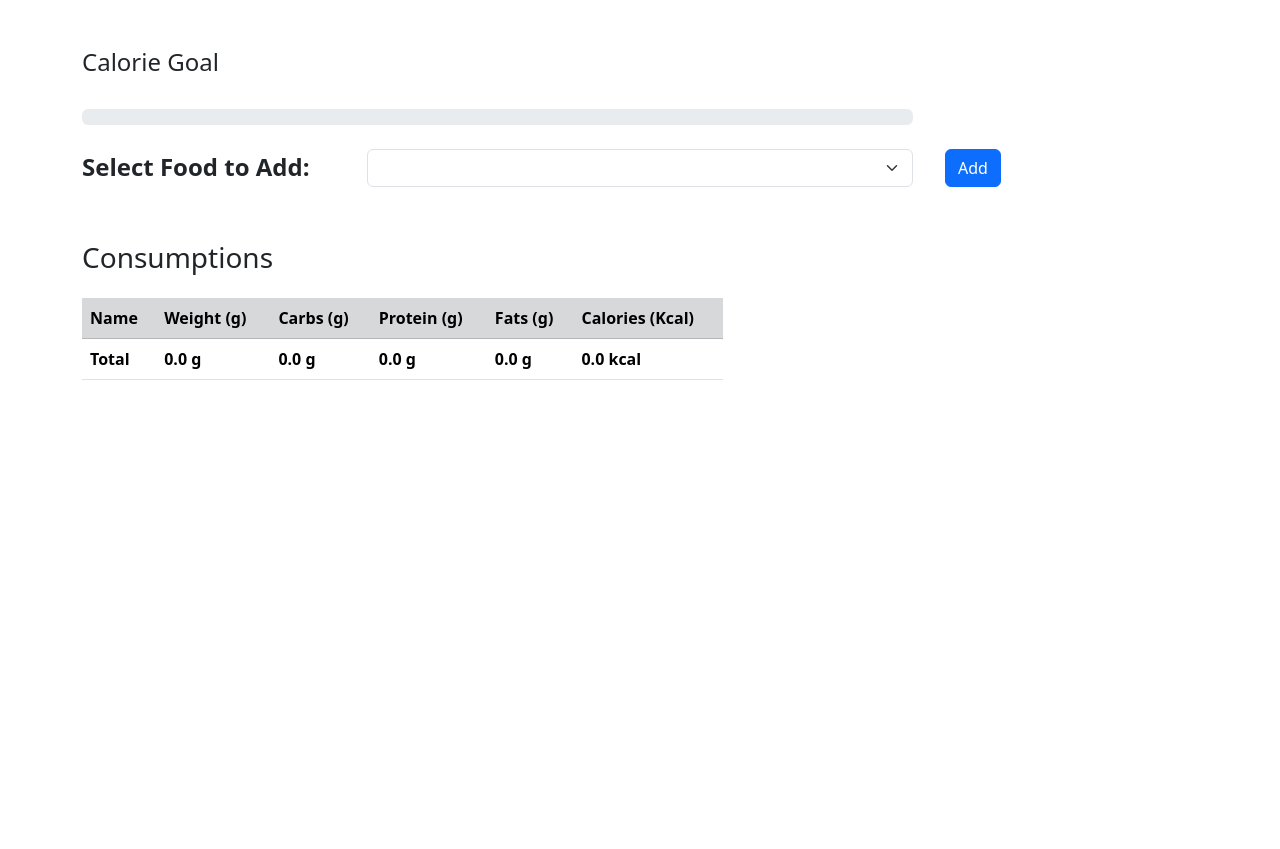
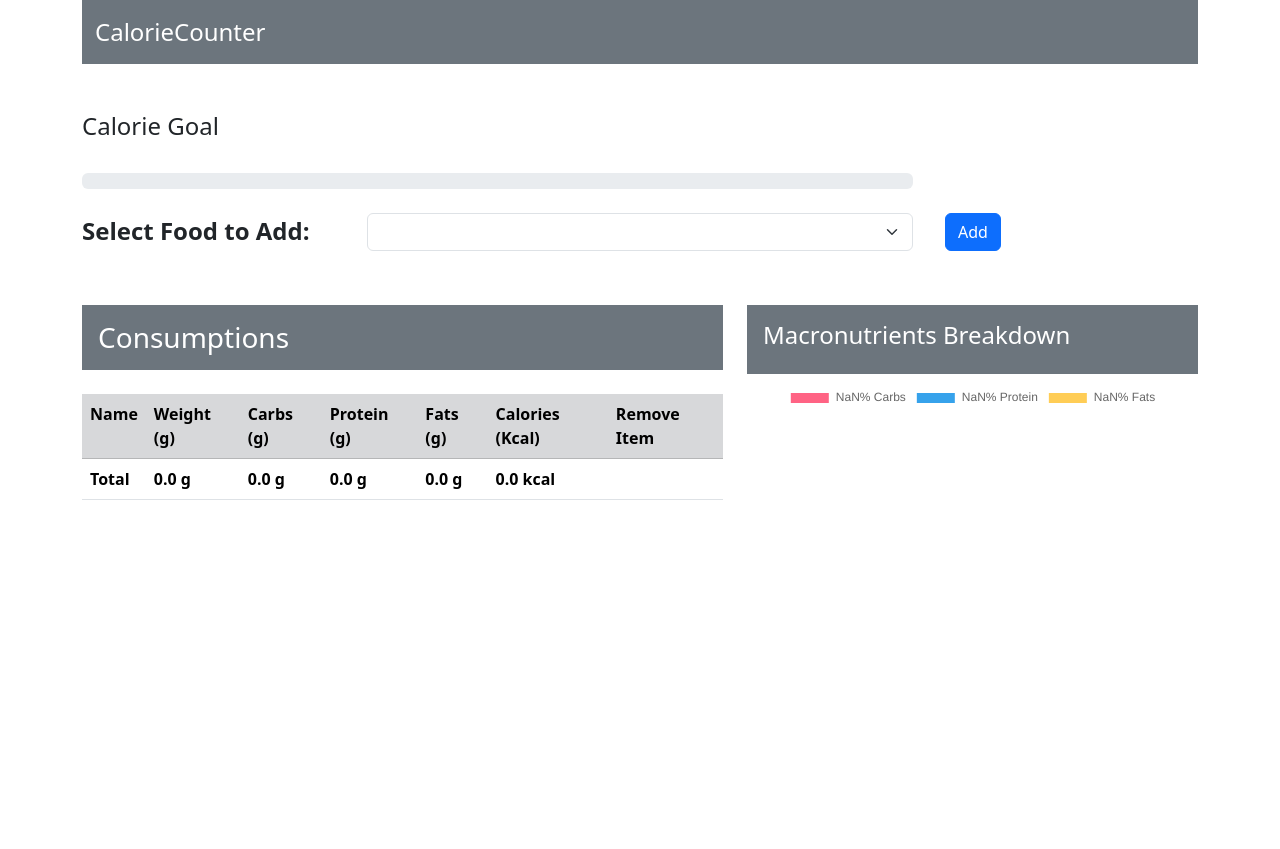
Before and after one commit to prateekkumaroriginal/CalorieCounter, a Django app: page / in a window 1280 px wide. Before the commit the page ends 380 px from the top, so only its background shows below. Run offline with Django 4.2, Linux system fonts and the light colour scheme; the visitor is signed in with stand-in values (Sample User, id 1); data that the repository does not hold is empty.

Commit message:
Add chart and delete function

```diff
--- a/calorie_counter/counter/templates/counter/index.html
+++ b/calorie_counter/counter/templates/counter/index.html
@@ -4,23 +4,32 @@
 <head>
     <meta charset="UTF-8">
     <meta name="viewport" content="width=device-width, initial-scale=1.0">
-    <title>Document</title>
+    <title>CalorieCounter</title>
     <link href="https://cdn.jsdelivr.net/npm/bootstrap@5.3.2/dist/css/bootstrap.min.css" rel="stylesheet"
         integrity="sha384-T3c6CoIi6uLrA9TneNEoa7RxnatzjcDSCmG1MXxSR1GAsXEV/Dwwykc2MPK8M2HN" crossorigin="anonymous">
     <script src="https://cdn.jsdelivr.net/npm/bootstrap@5.3.2/dist/js/bootstrap.bundle.min.js"
         integrity="sha384-C6RzsynM9kWDrMNeT87bh95OGNyZPhcTNXj1NW7RuBCsyN/o0jlpcV8Qyq46cDfL"
         crossorigin="anonymous"></script>
+    <script src="https://cdn.jsdelivr.net/npm/chart.js"></script>
 </head>
 
 <body>
     <div class="container">
+        <div class="row">
+            <div class="col-md-12">
+                <nav class="navbar navbar-dark bg-secondary">
+                    <a href="/" class="btn navbar-brand fs-4"><span>CalorieCounter</span></a>
+                </nav>
+            </div>
+        </div>
         <br><br>
 
         <h4>Calorie Goal</h4><br>
         <div class="row">
             <div class="col-md-9">
                 <div class="progress">
-                    <div class="progress-bar bg-success" role="progressbar" style="width: 0%" aria-valuenow="0" aria-valuemin="0" aria-valuemax="100"></div>
+                    <div class="progress-bar bg-success" role="progressbar" style="width: 0%" aria-valuenow="0"
+                        aria-valuemin="0" aria-valuemax="100"></div>
                 </div>
             </div>
         </div>
@@ -30,7 +39,8 @@
                     {% csrf_token %}
                     <div class="row form-group">
                         <div class="col-md-3">
-                            <label class="form-label fs-4" for="food_consumed"><strong>Select Food to Add:</strong></label>
+                            <label class="form-label fs-4" for="food_consumed"><strong>Select Food to
+                                    Add:</strong></label>
                         </div>
                         <div class="col-md-6">
                             <select class="form-select" name="food_consumed" id="food_consumed">
@@ -49,7 +59,7 @@
 
         <div class="row">
             <div class="col-md-7">
-                <h3 class="my-4">Consumptions</h3>
+                <h3 class="my-4 card-header text-white bg-secondary p-3">Consumptions</h3>
                 <table class="table table-striped" id="table">
                     <tr class="table-secondary">
                         <th>Name</th>
@@ -58,6 +68,7 @@
                         <th>Protein (g)</th>
                         <th>Fats (g)</th>
                         <th>Calories (Kcal)</th>
+                        <th>Remove Item</th>
                     </tr>
 
                     {% for food in consumed_foods %}
@@ -68,6 +79,7 @@
                         <td>{{food.food_consumed.protein}}</td>
                         <td>{{food.food_consumed.fats}}</td>
                         <td>{{food.food_consumed.calories}}</td>
+                        <td><a href={% url 'delete' food.id %} class="btn btn-danger">Delete</a></td>
                     </tr>
                     {% endfor %}
 
@@ -78,19 +90,28 @@
                         <td id="total-protein"></td>
                         <td id="total-fats"></td>
                         <td id="total-calories"></td>
+                        <td></td>
                     </tr>
-
                 </table>
+            </div>
+            <div class="col-md-5 my-4">
+                <div class="card-header text-white bg-secondary p-3">
+                    <h4>Macronutrients Breakdown</h4>
+                </div>
+                <div class="col-md-12 p-2">
+                    <canvas id="myChart" width="400" height="400"></canvas>
+                </div>
             </div>
         </div>
     </div>
 
 </body>
 <script>
+    // Calculate table's total
     let table = document.getElementById('table')
-    let weight=0, carbs=0, protein=0, fats=0, calories = 0
+    let weight = 0, carbs = 0, protein = 0, fats = 0, calories = 0
 
-    for (let i=1; i<table.rows.length-1; i++){
+    for (let i = 1; i < table.rows.length - 1; i++) {
         weight += parseFloat(table.rows[i].cells[1].innerHTML);
         carbs += parseFloat(table.rows[i].cells[2].innerHTML);
         protein += parseFloat(table.rows[i].cells[3].innerHTML);
@@ -104,8 +125,36 @@
     document.getElementById('total-fats').innerHTML = '<b>' + fats.toFixed(1) + ' g</b>';
     document.getElementById('total-calories').innerHTML = '<b>' + calories.toFixed(1) + ' kcal</b>';
 
-    let calPercent = (calories/2000)*100;
+    let calPercent = (calories / 2000) * 100;
     document.getElementsByClassName('progress-bar')[0].setAttribute('style', 'width: ' + calPercent + '%')
 
+
+    // Create chart by percent
+    let total = carbs + protein + fats;
+    let carbsP = Math.round((carbs / total) * 100);
+    let proteinP = Math.round((protein / total) * 100);
+    let fatsP = Math.round((fats / total) * 100);
+
+    const data = {
+        labels: [carbsP + '% Carbs', proteinP + '% Protein', fatsP + '% Fats'],
+        datasets: [{
+            data: [carbsP, proteinP, fatsP],
+            backgroundColor: [
+                'rgb(255, 99, 132)',
+                'rgb(54, 162, 235)',
+                'rgb(255, 205, 86)'
+            ],
+            hoverOffset: 20
+        }]
+    };
+
+    const ctx = document.getElementById('myChart');
+    new Chart(ctx, {
+        type: 'doughnut',
+        data: data
+    })
+
+
 </script>
+
 </html>
--- a/calorie_counter/counter/urls.py
+++ b/calorie_counter/counter/urls.py
@@ -2,5 +2,6 @@
 from . import views
 
 urlpatterns = [
-    path('', views.index, name='index')
+    path('', views.index, name='index'),
+    path('delete/<int:id>/', views.delete_consume, name='delete'),
 ]
--- a/calorie_counter/counter/views.py
+++ b/calorie_counter/counter/views.py
@@ -1,7 +1,8 @@
-from django.shortcuts import render
+from django.shortcuts import render, redirect
 from .models import Food, Consume
 
 # Create your views here.
+
 
 def index(request):
     if request.method == 'POST':
@@ -13,3 +14,12 @@
     consumed_foods = Consume.objects.filter(user=request.user)
     foods = Food.objects.all()
     return render(request, 'counter/index.html', {'foods': foods, 'consumed_foods': consumed_foods})
+
+
+def delete_consume(request, id):
+    consumed_food = Consume.objects.get(id=id)
+    if request.method == 'POST':
+        if request.POST['delete'] == 'confirm':
+            consumed_food.delete()
+        return redirect('/')
+    return render(request, 'counter/delete.html')
```
Also changed, not shown: calorie_counter/counter/templates/counter/delete.html (added, +31 -0 lines).
